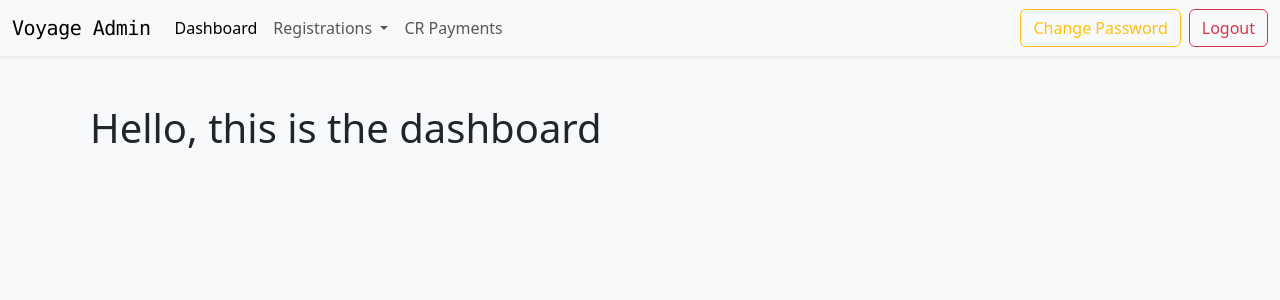
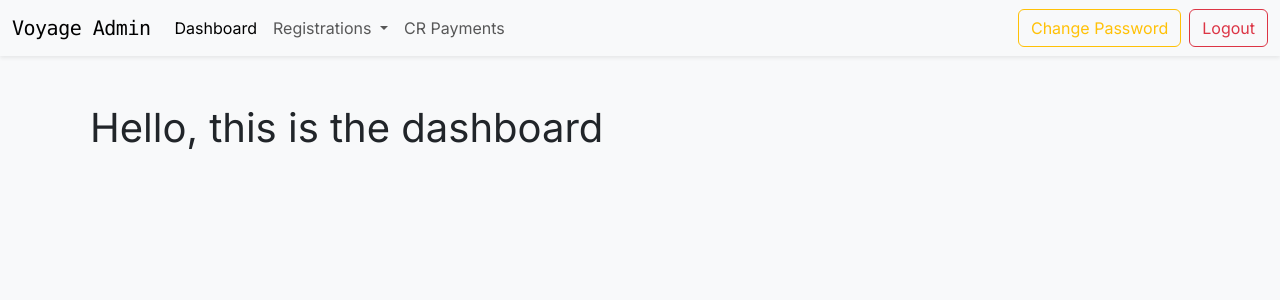
Before and after one commit to farhanr22/voyage26, a Flask app: page / in a window 1280 px wide. Shown: the top 300 px of the page. Run offline with Flask 3, Linux system fonts and the light colour scheme; the visitor is signed in with stand-in values (Sample User, id 1); some libraries are stand-ins or nearby versions.

Commit message:
ui: Added Inter Google Font to base layout

```diff
--- a/backend/templates/layouts/base.html
+++ b/backend/templates/layouts/base.html
@@ -6,7 +6,13 @@
     <meta name="viewport" content="width=device-width, initial-scale=1.0">
     <title>{% block title %}Voyage Admin{% endblock %}</title>
     <link href="{{ url_for('static', filename='bootstrap/bootstrap.min.css') }}" rel="stylesheet">
+    <link href="https://fonts.googleapis.com/css2?family=Inter:wght@400;700&display=swap" rel="stylesheet">
     <style>
+        body {
+            font-family: 'Inter', sans-serif;
+            font-weight: 400;
+        }
+
         .navbar-brand img {
             height: 36px;
             margin-right: 12px;
```
